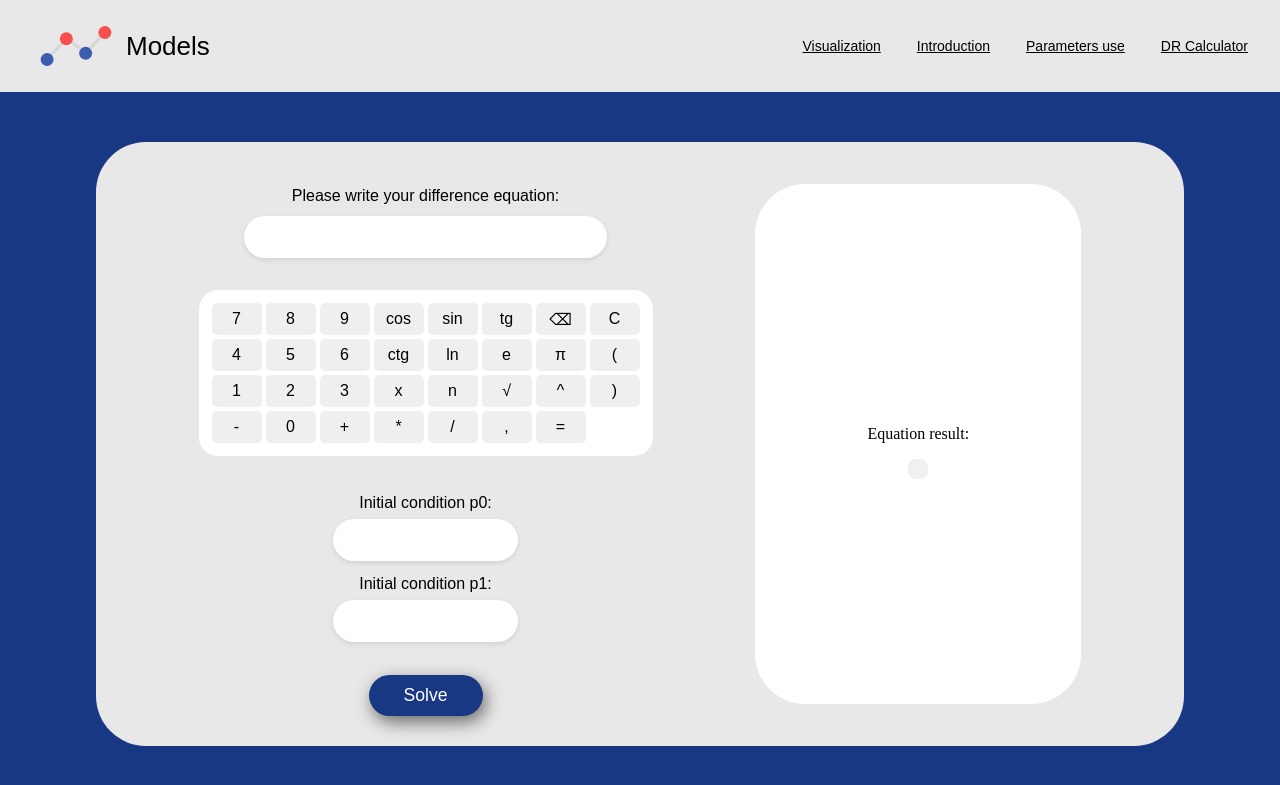
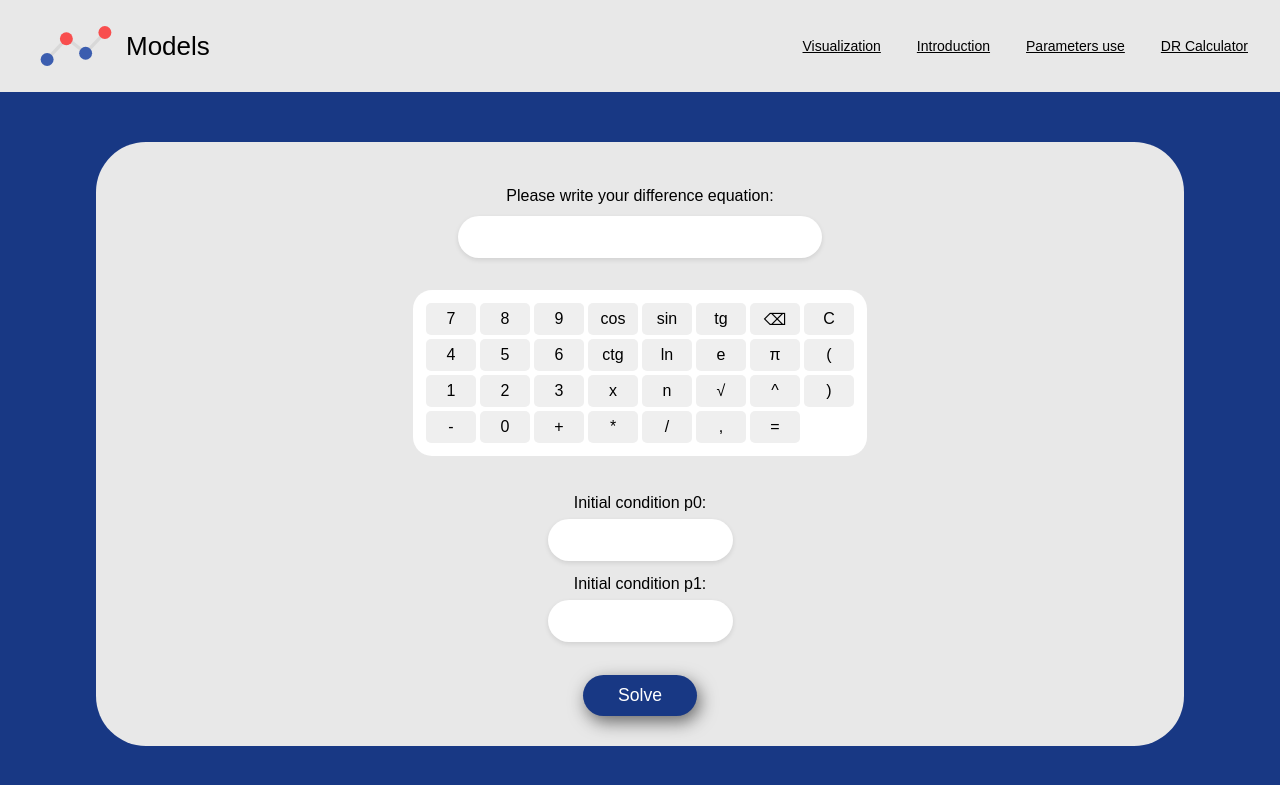
Before and after one commit to dosstacy/cobweb-website, a Flask app: page /calculator in a window 1280 px wide. Shown: the top 785 px of the page. Run offline with Flask 3, Linux system fonts and the light colour scheme; some libraries are stand-ins or nearby versions.

Commit message:
edit function result display

```diff
--- a/api/calculator_api.py
+++ b/api/calculator_api.py
@@ -1,5 +1,5 @@
 from api import render_template, request, calculate_eq, jsonify
-from sympy import latex
+from sympy import latex, sympify
 
 
 def configure_calculator(app):
@@ -13,9 +13,28 @@ def configure_calculator(app):
         if not data:
             return jsonify({"error": "JSON is not found"}), 400
 
-        solution = calculate_eq(data)  # Отримуєте розв'язок
-        latex_solution = latex(solution)  # Перетворюєте у LaTeX (не забудьте from sympy import latex)
-        return jsonify({
-            "solution": latex_solution,
-            "html": f"<p>Розв'язок: $${latex_solution}$$</p>"
-        })
+        result = calculate_eq(data)
+
+        if isinstance(result, tuple):
+            general_result, final_result = result
+
+            latex_general = latex(sympify(general_result))
+            latex_final = latex(sympify(final_result))
+            html_output = f"<p>General solution: $${latex_general}$$</p>"
+            html_output += f"<p>Partial solution: $${latex_final}$$</p>"
+
+            return jsonify({
+                "general_solution": latex_general,
+                "final_solution": latex_final,
+                "html": html_output
+            })
+        else:
+            general_result = result
+
+            latex_general = latex(sympify(general_result))
+            html_output = f"<p>General solution: $${latex_general}$$</p>"
+
+            return jsonify({
+                "general_solution": latex_general,
+                "html": html_output
+            })
--- a/static/css/calculator.css
+++ b/static/css/calculator.css
@@ -5,25 +5,36 @@
     align-items: center;
 }
 
-#calc-rect {
+.rectangle.calc-rect {
     margin-top: 50px;
     height: fit-content;
     margin-bottom: 30px;
     display: flex;
     flex-direction: row;
-    justify-content: space-evenly;
     align-items: center;
+    gap: 55px;
+}
+
+.rectangle.calc-rect.before {
+    justify-content: center;
+}
+
+.rectangle.calc-rect.after {
+    justify-content: start;
+
+    .eq-cont {
+        margin-left: 45px;
+    }
 }
 
 .dropdown-math-content {
 }
 
 .eq-cont {
-    /* width: 40%; */
     display: flex;
     flex-direction: column;
     align-items: center;
-    margin: 45px 0 0;
+    margin-top: 45px;
 }
 
 .form-container {
@@ -96,13 +107,15 @@ label {
 
 .eq-answer-cont {
     background-color: white;
-    width: 30%;
+    /* width: -webkit-fill-available; */
     border-radius: 50px;
-    height: 65vh;
+    /* height: 340px; */
     display: flex;
     flex-direction: column;
     justify-content: center;
     align-items: center;
+    margin-right: 45px;
+    padding: 30px;
 }
 
 .eq-answer {
@@ -110,9 +123,10 @@ label {
     padding: 10px;
     background-color: #f0f0f0;
     border-radius: 8px;
-    max-width: 70%;
+    /* max-width: 70%; */
     word-wrap: break-word;
     white-space: normal;
+    font-size: 20px;
 }
 
 .init-cond {
@@ -126,15 +140,6 @@ label {
 
 label {
     font-size: 1rem;
-}
-
-.eq-cont .error-message {
-    /*height: 7px;*/
-    visibility: hidden;
-}
-
-.eq-cont .error-message.show {
-    visibility: visible;
 }
 
 .eq-input-cont {
@@ -153,3 +158,9 @@ label {
 /*.eq-init-cond {*/
 /*    align-items: center;*/
 /*}*/
+
+.general-eq-cont {
+    width: -webkit-fill-available;
+    display: flex;
+    justify-content: center;
+}
--- a/templates/calculator.html
+++ b/templates/calculator.html
@@ -4,13 +4,12 @@
 <link rel="stylesheet" href="../static/css/calculator.css"/>{% endblock %}
 {% block extra_js %}
 <script src="../static/js/data.js" defer></script>
-<script src="https://polyfill.io/v3/polyfill.min.js?features=es6"></script>
-<script id="MathJax-script" async src="https://cdn.jsdelivr.net/npm/mathjax@3/es5/tex-mml-chtml.js"></script>
+<script id="MathJax-script" async src="https://cdn.jsdelivr.net/npm/mathjax@3/es5/tex-chtml.js"></script>
 {% endblock %}
 
 {% block content %}
 <div class="calculator-page">
-    <div class="rectangle" id="calc-rect">
+    <div class="rectangle calc-rect before">
         <div class="eq-cont">
             <form id="calc-form">
                 <label for="equation-input" style="display: block;">Please write your difference equation: </label>
@@ -36,13 +35,12 @@
                 <button class="btn" id="eq-btn" type="submit">Solve</button>
             </form>
         </div>
-        <div class="eq-answer-cont">
-            <p>Equation result: </p>
-            <div class="eq-answer" id="solution-container">
-<!--                Це дуже довгий текст, який має автоматично переноситись і не виходити за межі блоку. Це дуже довгий-->
-<!--                текст, який має автоматично переноситись і не виходити за межі блоку.-->
-            </div>
-        </div>
+<!--        <div class="general-eq-cont">-->
+<!--            <div class="eq-answer-cont">-->
+<!--                <div class="eq-answer" id="solution-container">-->
+<!--                </div>-->
+<!--            </div>-->
+<!--        </div>-->
     </div>
 </div>
 {% endblock %}
--- a/tools/models/cobweb_functions.py
+++ b/tools/models/cobweb_functions.py
@@ -7,6 +7,7 @@ from tools import convert_to_sympy
 ##TODO: 4. add modal window for solution error -> якщо рівняння не розв'язується, дописати знизу, що проблема може бути з полем function
 ##TODO: 6. make calculator
 ##TODO: 7. edit main page
+##TODO: 8. коли користувач не задає n+1.... - виводити помилку під інпутом
 
 class FuncCobweb:
     def __init__(self, str_func, x_min, x_max, y_min, y_max, seed, iterates):
```
Also changed, not shown: static/js/data.js (+31 -14 lines), tools/diff_calculator.py (+7 -6 lines).
